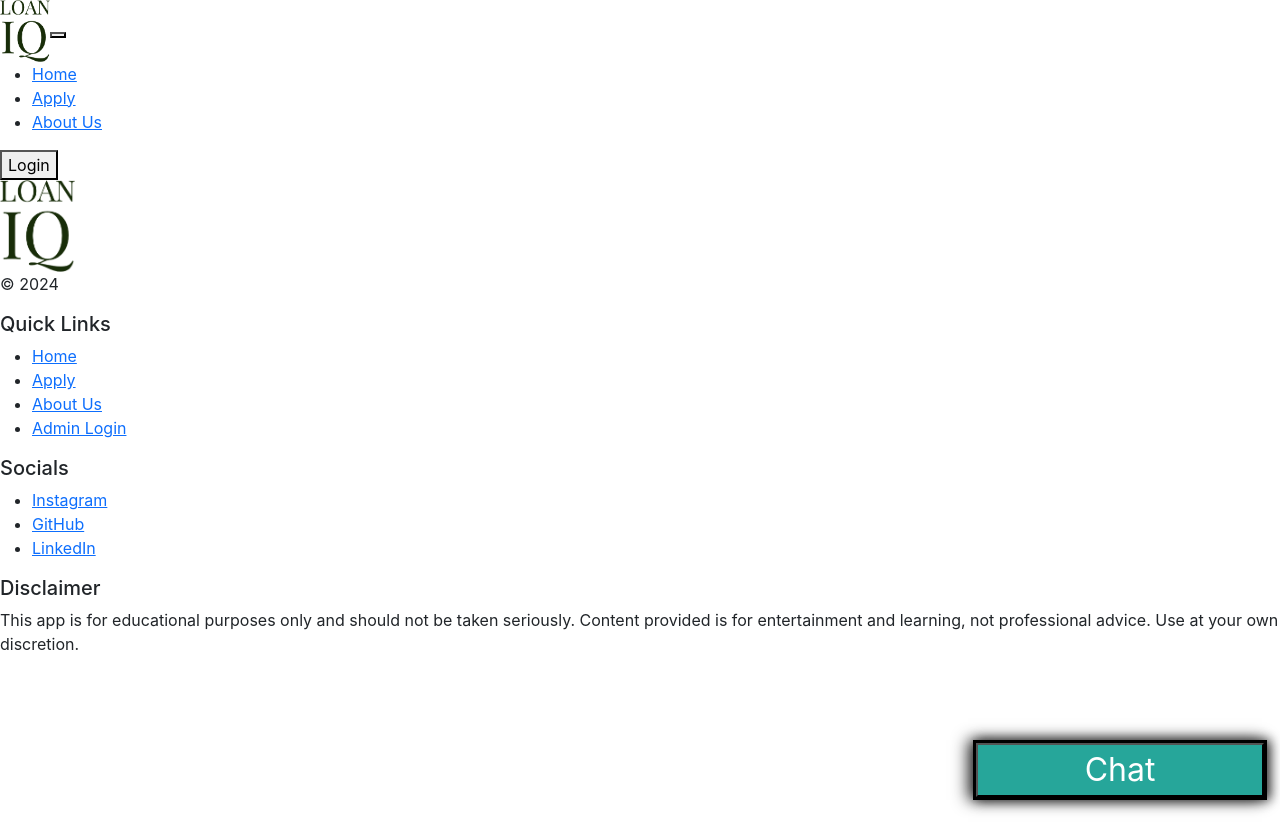
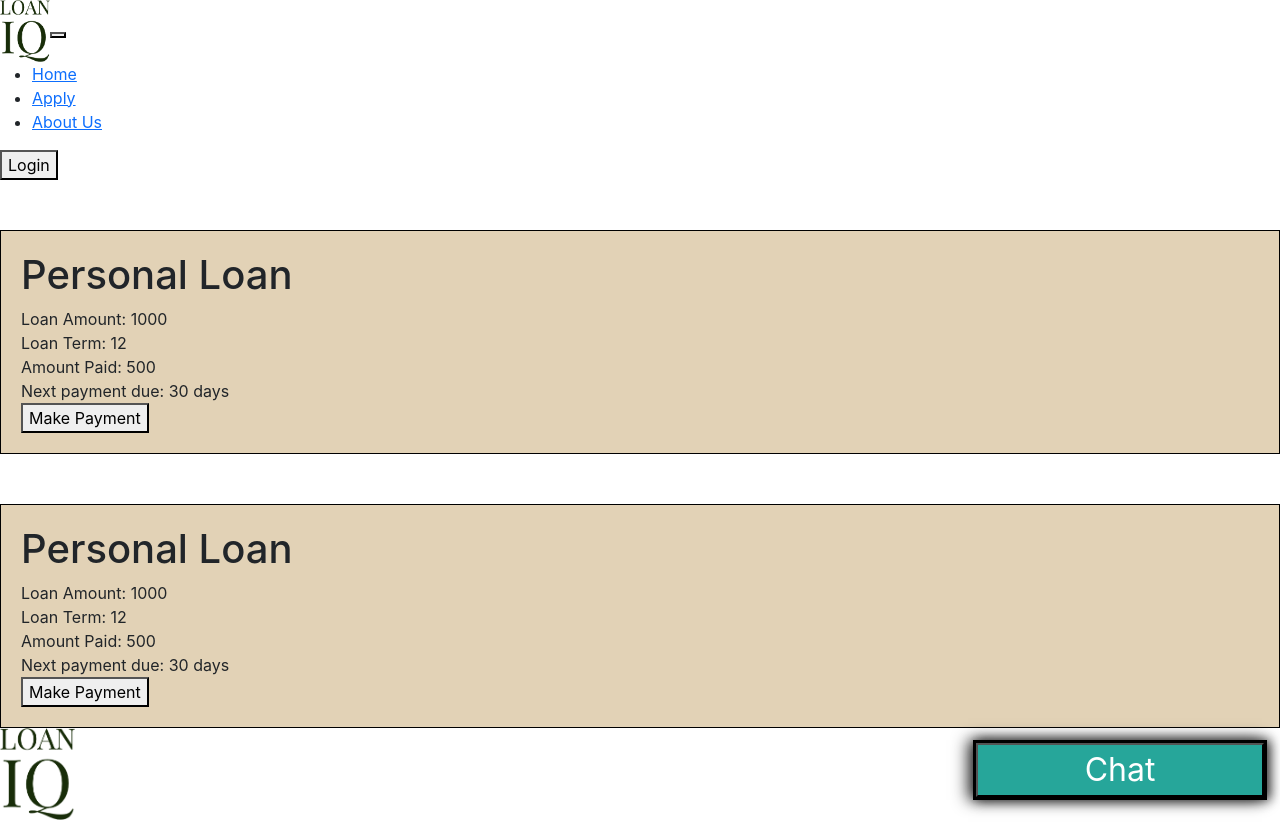
Before and after one commit to clerickbarrion/capstone-frontend, a React (Create React App) app in the folder loaniq/: page /payments in a window 1280 px wide. Shown: the top 822 px of the page. Before the commit the page ends 800 px from the top, so only its background shows below. Built offline with nearby package versions, Linux system fonts and the light colour scheme; no server answers.

Commit message:
added payment page

```diff
--- a/loaniq/package.json
+++ b/loaniq/package.json
@@ -10,6 +10,7 @@
     "react": "^18.2.0",
     "react-dom": "^18.2.0",
     "react-icons": "^5.0.1",
+    "react-modal": "^3.16.1",
     "react-router-dom": "^6.22.1",
     "react-scripts": "5.0.1",
     "sass": "^1.71.1",
--- a/loaniq/src/App.js
+++ b/loaniq/src/App.js
@@ -12,6 +12,7 @@ import Chat from "./Components/Chat";
 import AdminLogin from "./Pages/AdminLogin";
 import AdminDashboard from "./Pages/AdminDashboard";
 import UserDashboard from "./Pages/UserDashboard";
+import Payments from "./Pages/Payments";
 
 function App() {
   return (
@@ -27,6 +28,7 @@ function App() {
           <Route path="/admin/login" element={<AdminLogin />}/>
           <Route path="/admin/dashboard" element={<AdminDashboard />}/>
           <Route path="/user/dashboard" element={<UserDashboard />}/>
+          <Route path="/payments" element={<Payments />}/>
         </Routes>
         <Chat />
         <Footer />
--- a/loaniq/src/Pages/Home.jsx
+++ b/loaniq/src/Pages/Home.jsx
@@ -9,7 +9,7 @@ export default function Home() {
         <Hero />
       </div>
       <div className="slideshow-container">
-        <SlideShow />
+        {/* <SlideShow /> */}
       </div>
       <style jsx>
         {`
--- /dev/null
+++ b/loaniq/src/Pages/Payments.jsx
@@ -0,0 +1,49 @@
+import React from 'react'
+import Modal from 'react-modal'
+
+function Loan(props) {
+    const [modalIsOpen, setModalIsOpen] = React.useState(false)
+    const openModal = () => {setModalIsOpen(true)}
+    const closeModal = () => {setModalIsOpen(false)}
+  return (
+    <div className='loan'>
+        <h1>{props.loanType} Loan</h1>
+        <div>Loan Amount: {props.loanAmount}</div>
+        <div>Loan Term: {props.loanTerm}</div>
+        <div>Amount Paid: {props.amountPaid}</div>
+        <div>Next payment due: {props.nextPayment}</div>
+        <button onClick={openModal}>Make Payment</button>
+
+        <Modal isOpen={modalIsOpen} onRequestClose={closeModal}>
+            <h2>Make Payment</h2>
+            <div>Minimum Payment: $50</div>
+            <form>
+                <input type="text" placeholder="Enter amount" />
+                <button>Pay</button>
+            </form>
+            <button onClick={closeModal}>Close</button>
+        </Modal>
+    </div>
+
+  )
+}
+
+export default function Payments() {
+  return (
+    <div>
+      <Loan loanType={"Personal"} loanAmount={1000} loanTerm={12} amountPaid={500} nextPayment={"30 days"}/>
+      <Loan loanType={"Personal"} loanAmount={1000} loanTerm={12} amountPaid={500} nextPayment={"30 days"}/>
+      <style jsx>
+        {`
+          .loan {
+            margin-top: 50px;
+            border: 1px solid #000;
+            padding: 20px;
+            background-color: #e2d2b6;
+          }
+
+        `}
+      </style>
+    </div>
+  )
+}
```
Also changed, not shown: 1 other file (tests, documents, lock files or other folders).
